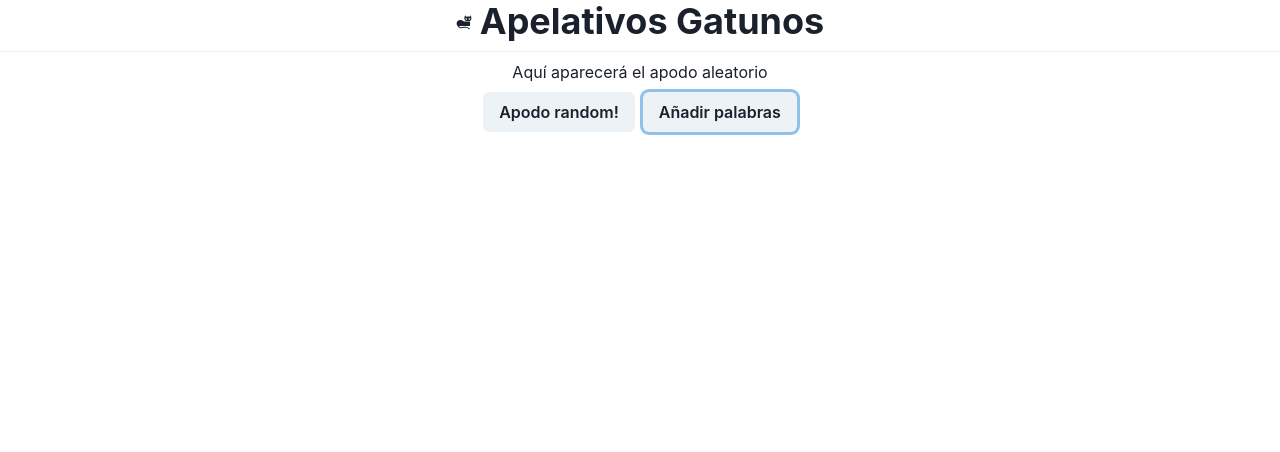
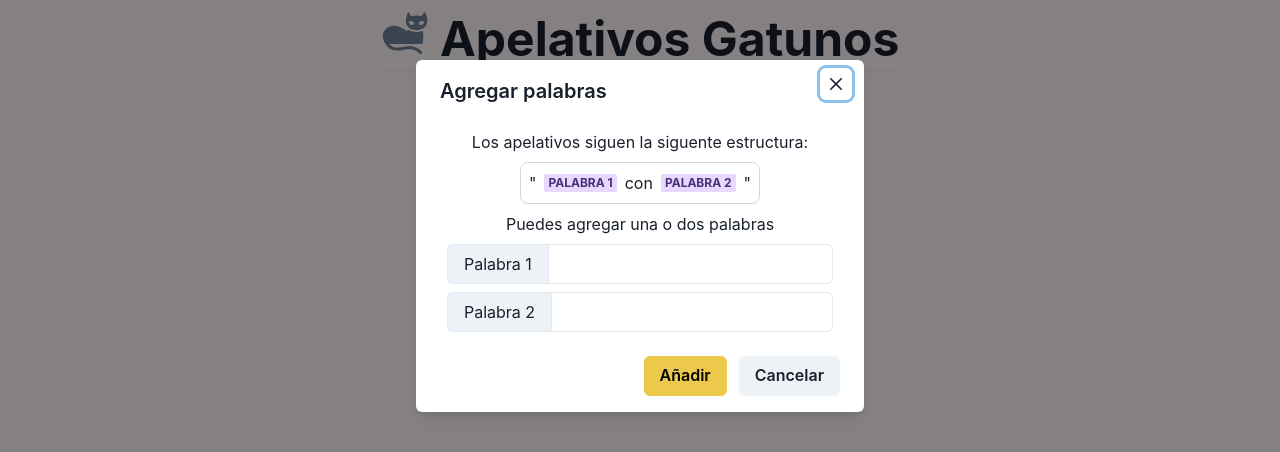
Before and after one commit to JAMorello/cat-apellatives, a React (Create React App) app: page / in a window 1280 px wide. Both pictures are taken after a click on the button "Añadir palabras". Shown: the top 452 px of the page. Built offline with nearby package versions, Linux system fonts and the light colour scheme; no server answers.

Commit message:
Changed location of starting words of the app and started to implement a modal componen from where to add new words

```diff
--- a/src/App.js
+++ b/src/App.js
@@ -4,7 +4,7 @@ import { VStack } from "@chakra-ui/react";
 
 const App = () => {
   return (
-    <VStack>
+    <VStack bgColor="#FFF5F7" w="100vw" h="100vh">
       <Header />
       <AppBody />
     </VStack>
--- a/src/components/AppBody.js
+++ b/src/components/AppBody.js
@@ -1,30 +1,57 @@
 import { useState, useEffect } from "react";
-import { VStack, HStack, Text, Button } from "@chakra-ui/react";
-// import ModalAddWords from "./ModalAddWords";
+import {
+  VStack,
+  HStack,
+  Center,
+  Text,
+  Button,
+  useDisclosure,
+} from "@chakra-ui/react";
+import ModalAddWords from "./ModalAddWords";
 
 const AppBody = () => {
-  const getStarterWords = (wordType) => {
-    fetch("./utilities/randomWords.json")
-      .then((response) => {
-        return response.json();
-      })
-      .then((data) => {
-        return data[wordType];
-      });
+  const words = {
+    palabra1: [
+      "Bola",
+      "Empanada",
+      "Canelón",
+      "Raviol",
+      "Tanque",
+      "Surtidor",
+      "Wrap",
+      "Alfajor",
+      "Sánguche",
+      "Tortilla",
+      "Sachet",
+      "Muffin",
+      "Medialuna",
+      "Tetra Brik",
+    ],
+    palabra2: [
+      "orejas",
+      "ojos",
+      "patas",
+      "hocico",
+      "bigotes",
+      "pestañas",
+      "orejas giratorias",
+      "cola",
+      "alarma de todo está bien",
+      "problemas psiquiátricos",
+      "uñas",
+      "lengua rasposa",
+      "pellejos estrujables",
+    ],
   };
 
   const [apodo, setApodo] = useState("Aquí aparecerá el apodo aleatorio");
 
   const [palabra1, setPalabra1] = useState(
-    () =>
-      JSON.parse(localStorage.getItem("palabra1")) ||
-      getStarterWords("palabra1")
+    () => JSON.parse(localStorage.getItem("palabra1")) || words["palabra1"]
   );
 
   const [palabra2, setPalabra2] = useState(
-    () =>
-      JSON.parse(localStorage.getItem("palabra2")) ||
-      getStarterWords("palabra2")
+    () => JSON.parse(localStorage.getItem("palabra2")) || words["palabra2"]
   );
 
   useEffect(() => {
@@ -41,21 +68,47 @@ const AppBody = () => {
     const index1 = Math.floor(Math.random() * palabra1.length);
     const index2 = Math.floor(Math.random() * palabra2.length);
     const newApodo = `${palabra1[index1]} ${yapa}con ${palabra2[index2]}`;
-    if (newApodo === apodo) {
+    if (newApodo !== apodo) {
       setApodo(newApodo);
     } else handleShowRandomApellative();
   };
 
+  // For Modal use
+  const { isOpen, onOpen, onClose } = useDisclosure();
+
   return (
     <VStack>
-      <Text size="2xl" fontSize="md">
-        {apodo}
-      </Text>
+      <Center
+        w="100%"
+        bgColor="gray.50"
+        border="2px"
+        borderColor="gray.500"
+        borderRadius="lg"
+        mb={2}
+        p={2}
+      >
+        <Text size="2xl" fontWeight="bold">
+          {apodo}
+        </Text>
+      </Center>
       <HStack>
-        <Button onClick={handleShowRandomApellative}>Apodo random!</Button>
-        <Button>Añadir palabras</Button>
+        <Button
+          colorScheme="pink"
+          color="white"
+          onClick={handleShowRandomApellative}
+        >
+          Apodo random!
+        </Button>
+        <Button colorScheme="yellow" onClick={onOpen}>
+          Añadir palabras
+        </Button>
       </HStack>
-      {/* <ModalAddWords /> */}
+      <ModalAddWords
+        isOpen={isOpen}
+        onClose={onClose}
+        setPalabra1={setPalabra1}
+        setPalabra2={setPalabra2}
+      />
     </VStack>
   );
 };
--- a/src/components/Header.js
+++ b/src/components/Header.js
@@ -1,15 +1,14 @@
-import { HStack, Heading, Divider } from "@chakra-ui/react";
+import { VStack, Heading, Divider, Icon } from "@chakra-ui/react";
 import { GiCat } from "react-icons/gi";
 
 const Header = () => {
   return (
-    <>
-      <HStack>
-        <GiCat />
-        <Heading>Apelativos Gatunos</Heading>
-      </HStack>
+    <VStack p={2}>
+      <Heading size="2xl">
+        <Icon as={GiCat} size="2xl" color="gray.500" /> Apelativos Gatunos
+      </Heading>
       <Divider />
-    </>
+    </VStack>
   );
 };
 
--- a/src/components/ModalAddWords.js
+++ b/src/components/ModalAddWords.js
@@ -1,40 +1,118 @@
-import { useState } from 'react';
-import Notificacion from './Notificacion.js';
-import Form from './Form';
+import { useState } from "react";
+import {
+  VStack,
+  HStack,
+  Text,
+  Button,
+  Badge,
+  Input,
+  InputGroup,
+  InputLeftAddon,
+  useToast,
+  Modal,
+  ModalOverlay,
+  ModalContent,
+  ModalHeader,
+  ModalFooter,
+  ModalBody,
+  ModalCloseButton,
+} from "@chakra-ui/react";
 
-function Modal() {
+const ModalAddWords = ({ isOpen, onClose, setPalabra1, setPalabra2 }) => {
+  const toast = useToast();
 
-  let [isOk, setIsOk] = useState(false);
-  let [isAlert, setIsAlert] = useState(false);
+  const checkWords = () => {
+    const format = /[!@#$%^&*()_+\-=[\]{};':"\\|,.<>\/?]+/;
+    const check1 =
+      (addPalabra1.trim() !== "" && addPalabra1.trim().length < 3) ||
+      format.test(addPalabra1);
+    const check2 =
+      (addPalabra2.trim() !== "" && addPalabra2.trim().length < 3) ||
+      format.test(addPalabra2);
 
-  function addWords(word1, word2) {
+    if (check1 || check2) {
+      toast({
+        title: "Error",
+        description:
+          "Las palabra a añadir debe tener 3 o más caracteres y no incluir símbolos inválidos",
+        status: "error",
+        variant: "solid",
+        duration: 4000,
+        isClosable: true,
+      });
+      return false;
+    } else return true;
+  };
 
-    let message;
-    // Crear un json con las palabras nuevas
-    // Tal vez hacer un GET, hacer validación, agregar, ¿borrar el viejo?.
-    // enviar el nuevo listado
+  const handleSubmit = (e) => {
+    e.preventDefault();
+    if (checkWords()) {
+      if (addPalabra1.trim() !== "") setPalabra1(addPalabra1);
+      if (addPalabra2.trim() !== "") setPalabra2(addPalabra2);
+    }
+    return;
+  };
 
-    fetch('https://cat-apellatives-default-rtdb.firebaseio.com/XXXXXX',
-    {
-      method: 'POST',
-      body: JSON.stringify(message),
-      headers: {
-        'Content-Type': 'application/json'
-      }
-    })
-  }
+  const [addPalabra1, setAddPalabra1] = useState("");
+  const [addPalabra2, setAddPalabra2] = useState("");
 
   return (
-    <div className="modal">
-      <Notificacion OK={isOk} ALERT={isAlert}/>
-      <p>Agregar palabras</p>
-      <small>Los apelativos siguen la siguente estructura:</small>
-      <small>
-        <b><em>palabra 1</em> con <em>palabra 2</em></b>
-      </small>
-      <Form onAddWords={addWords} />
-    </div>
-    )
+    <>
+      <Modal isOpen={isOpen} onClose={onClose}>
+        <ModalOverlay />
+        <ModalContent>
+          <ModalHeader>Agregar palabras</ModalHeader>
+          <ModalCloseButton />
+          <ModalBody>
+            <VStack>
+              <Text>Los apelativos siguen la siguente estructura:</Text>
+              <HStack
+                border="1px"
+                borderColor="gray.300"
+                borderRadius="lg"
+                p={2}
+              >
+                <Text>"</Text>
+                <Badge colorScheme="purple">palabra 1</Badge>
+                <Text> con </Text>
+                <Badge colorScheme="purple">palabra 2</Badge>
+                <Text>"</Text>
+              </HStack>
+              <Text>Puedes agregar una o dos palabras</Text>
+
+              <form onSubmit={handleSubmit}>
+                <InputGroup>
+                  <InputLeftAddon children="Palabra 1" />
+                  <Input
+                    type="text"
+                    value={addPalabra1}
+                    onChange={(e) => setAddPalabra1(e.target.value)}
+                  />
+                </InputGroup>
+                <InputGroup mt={2}>
+                  <InputLeftAddon children="Palabra 2" />
+                  <Input
+                    type="text"
+                    value={addPalabra2}
+                    onChange={(e) => setAddPalabra2(e.target.value)}
+                  />
+                </InputGroup>
+              </form>
+            </VStack>
+          </ModalBody>
+
+          <ModalFooter>
+            <Button colorScheme="yellow" type="submit" mr={3}>
+              Añadir
+            </Button>
+            <Button colorScheme="gray" onClick={onClose}>
+              Cancelar
+            </Button>
+          </ModalFooter>
+        </ModalContent>
+      </Modal>
+    </>
+  );
 };
 
-export default Modal;
+export default ModalAddWords;
```
